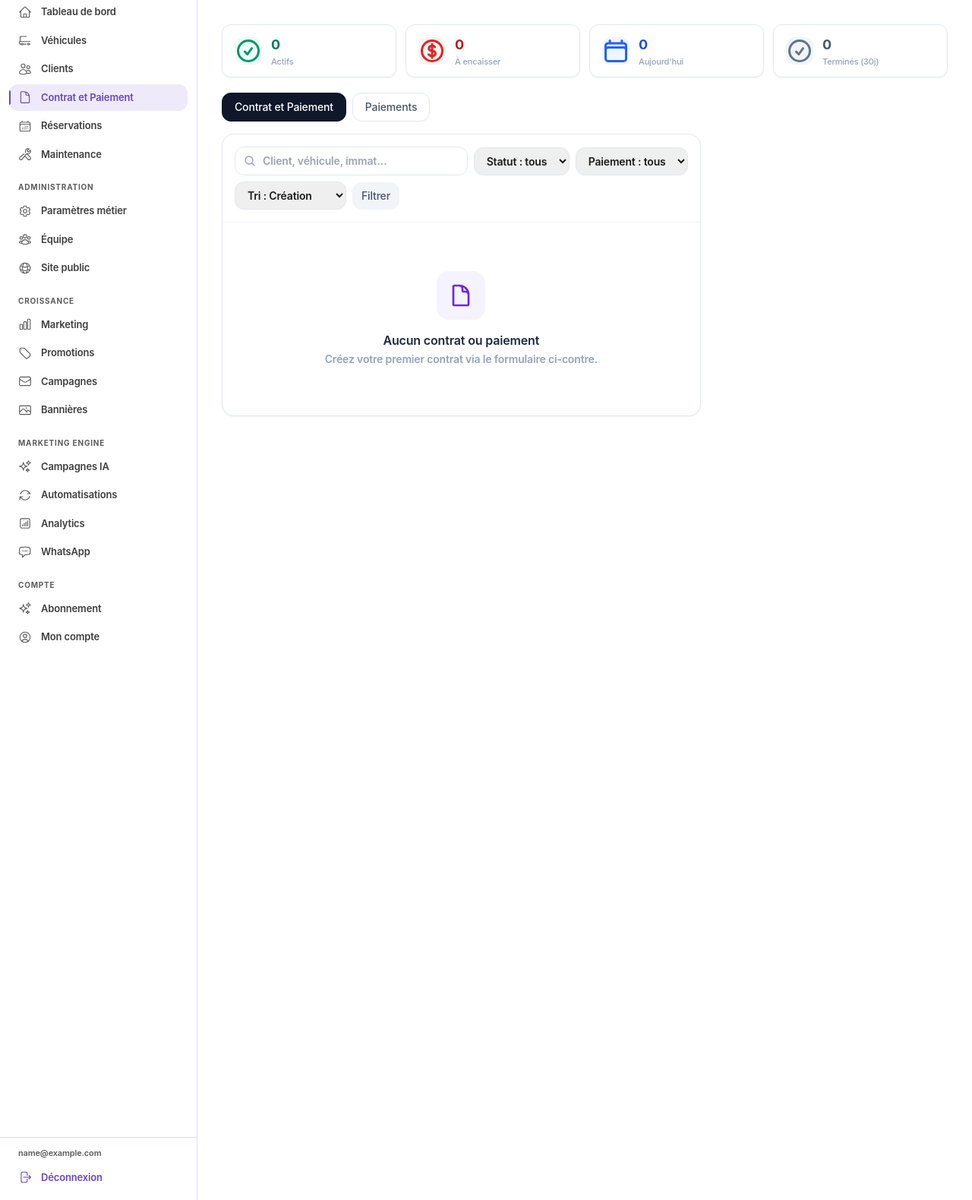
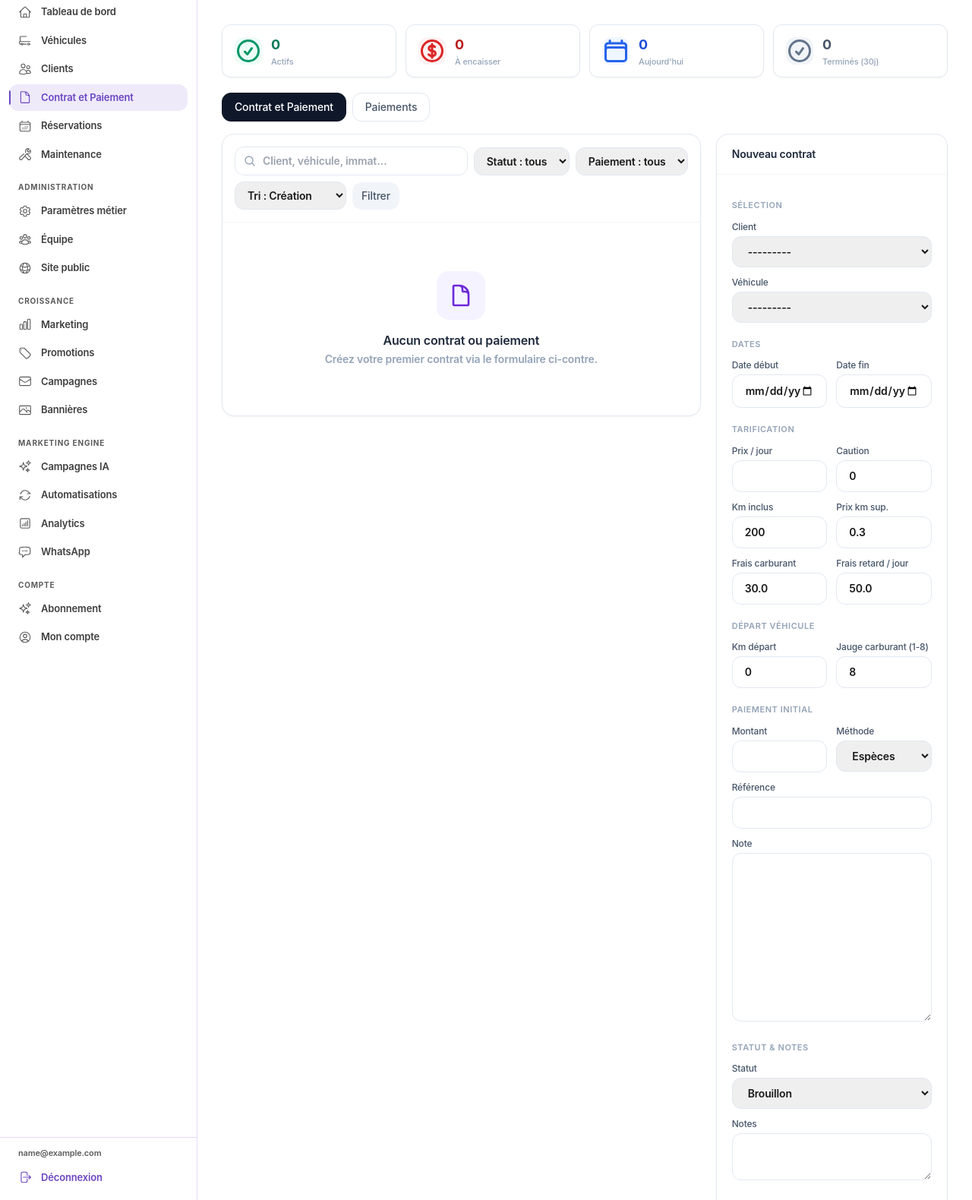
Before and after one commit to Stan509/gaboom-driveos, a Django app: page /dashboard/contracts/ in a window 1280 px wide. Shown: the part 112-1692 px from the top of the page at 76% size. Run offline with Django 5.2, Linux system fonts and the light colour scheme; the visitor is signed in with stand-in values (Sample User, id 1); data that the repository does not hold is empty; some libraries are stand-ins or nearby versions.

Commit message:
Fix: Affiche le formulaire de contrat en permanence sur desktop comme les pages client/vehicule
- Supprime 'hidden lg:block' et les conditions edit=new sur le panneau desktop
- Le formulaire est maintenant toujours visible a droite (lg:col-span-4) sans condition
- Le bouton 'Nouveau contrat' pointe juste sur contract_hub (pas de ?edit=new)
- Quand on clique 'Modifier', le formulaire se pre-remplit (logique editing)
- Comportement identique aux pages client et vehicule

```diff
--- a/dashboard/templates/dashboard/contracts/hub.html
+++ b/dashboard/templates/dashboard/contracts/hub.html
@@ -24,7 +24,7 @@
 
 {% block page_actions %}
 {% if can_edit %}
-<a href="?edit=new&q={{ q }}&status={{ status_filter }}&pay={{ pay_filter }}&sort={{ sort_by }}" class="rounded-xl bg-gaboomViolet text-white px-4 py-2.5 text-sm font-medium hover:opacity-95 transition inline-flex items-center gap-1.5">
+<a href="{% url 'dashboard:contract_hub' %}" class="rounded-xl bg-gaboomViolet text-white px-4 py-2.5 text-sm font-medium hover:opacity-95 transition inline-flex items-center gap-1.5">
   <svg class="w-4 h-4" fill="none" stroke="currentColor" stroke-width="2" viewBox="0 0 24 24"><path stroke-linecap="round" stroke-linejoin="round" d="M12 4.5v15m7.5-7.5h-15"/></svg>
   {% trans "Nouveau contrat" %}
 </a>
@@ -537,7 +537,7 @@
 <!-- ═══════ RIGHT: FORM PANEL ═══════ -->
 {% if can_edit %}
 <!-- Desktop panel -->
-<div class="hidden lg:block lg:col-span-4 {% if tab == 'payments' %}hidden{% endif %} {% if editing or request.GET.edit == 'new' %}block{% endif %}" id="desktopFormPanel">
+<div class="lg:col-span-4 {% if tab == 'payments' %}hidden{% endif %}" id="desktopFormPanel">
   <div class="card-in rounded-2xl bg-white border border-slate-200 shadow-sm lg:sticky lg:top-24" style="animation-delay:100ms">
     <!-- Form header -->
     <div class="px-5 py-4 border-b border-slate-100 flex items-center justify-between">
```
